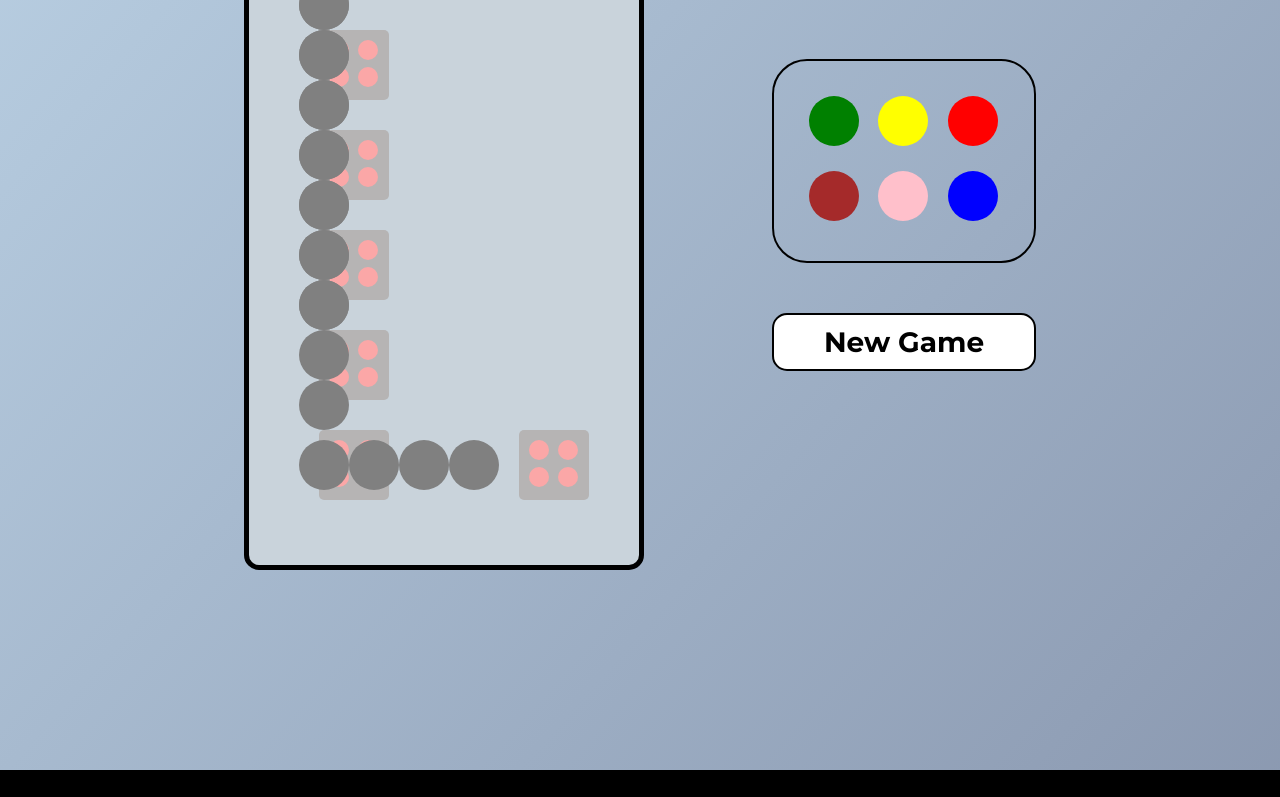
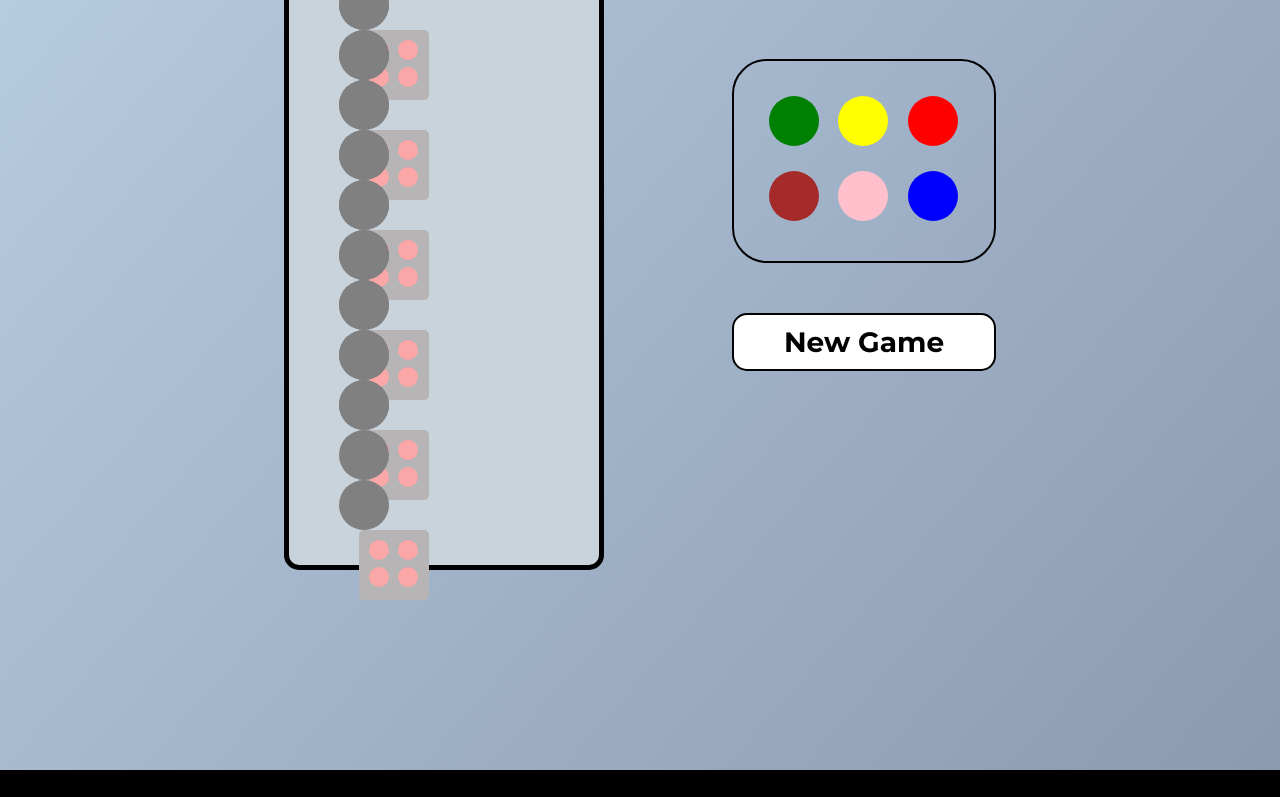
Before and after one commit to FaberBenjamin/sp-mastermind-game, a React (Vite) app: page / in a window 1280 px wide. Shown: the part 390-1187 px from the top of the page. Built offline with nearby package versions, Linux system fonts and the light colour scheme.

Commit message:
Update SixthRow.jsx

```diff
--- a/src/SixthRow.jsx
+++ b/src/SixthRow.jsx
@@ -76,6 +76,7 @@ const SixthRow = (props) => {
 
   return (
     <div id="row-6" class="color-row">
+    <div className="color_container">
       <div
         onClick={playerChoseColorHandler}
         ref={currentColorFirst}
@@ -101,6 +102,7 @@ const SixthRow = (props) => {
         {blackDivs}
         {basicDivs}
       </div>
+</div>
       <button
         onClick={submitHandler}
         className={
```
